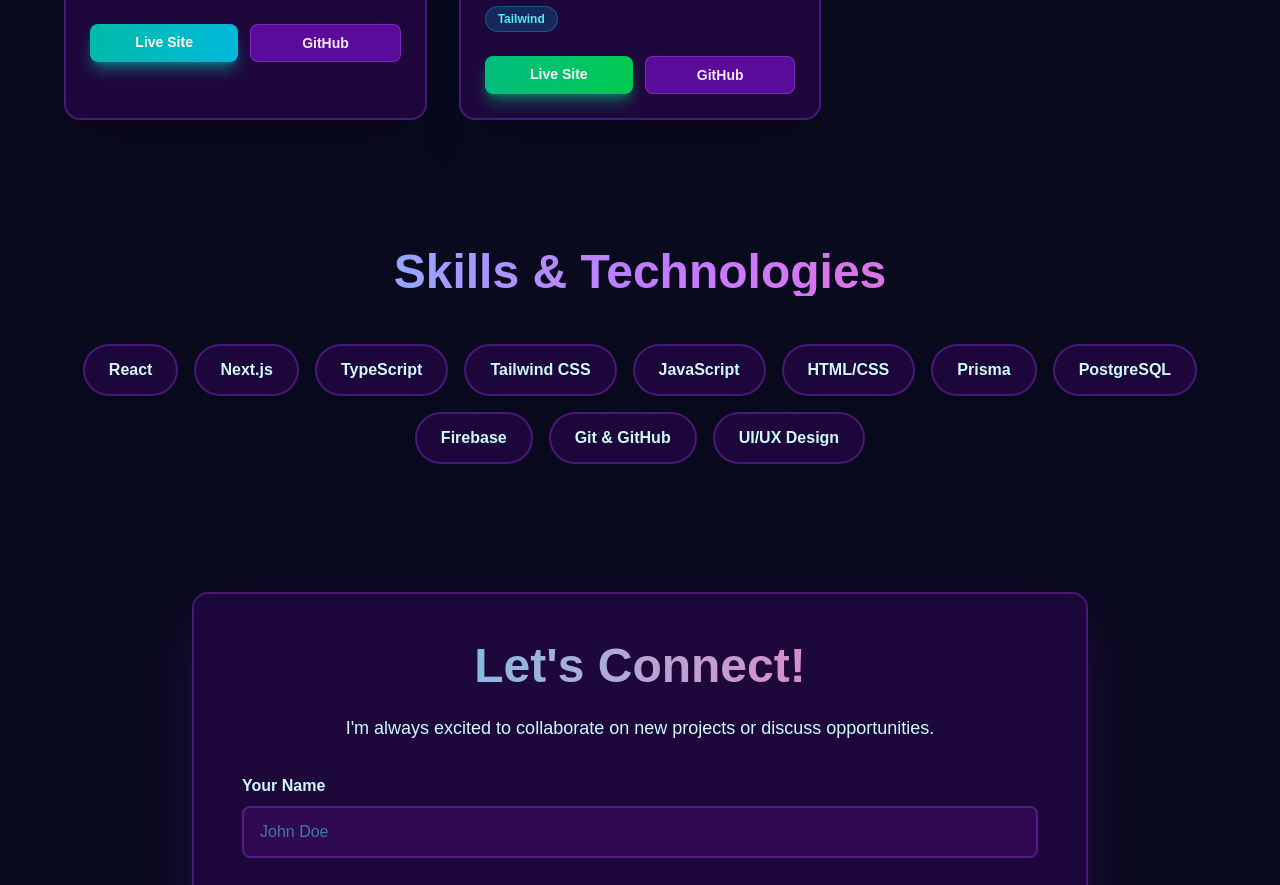
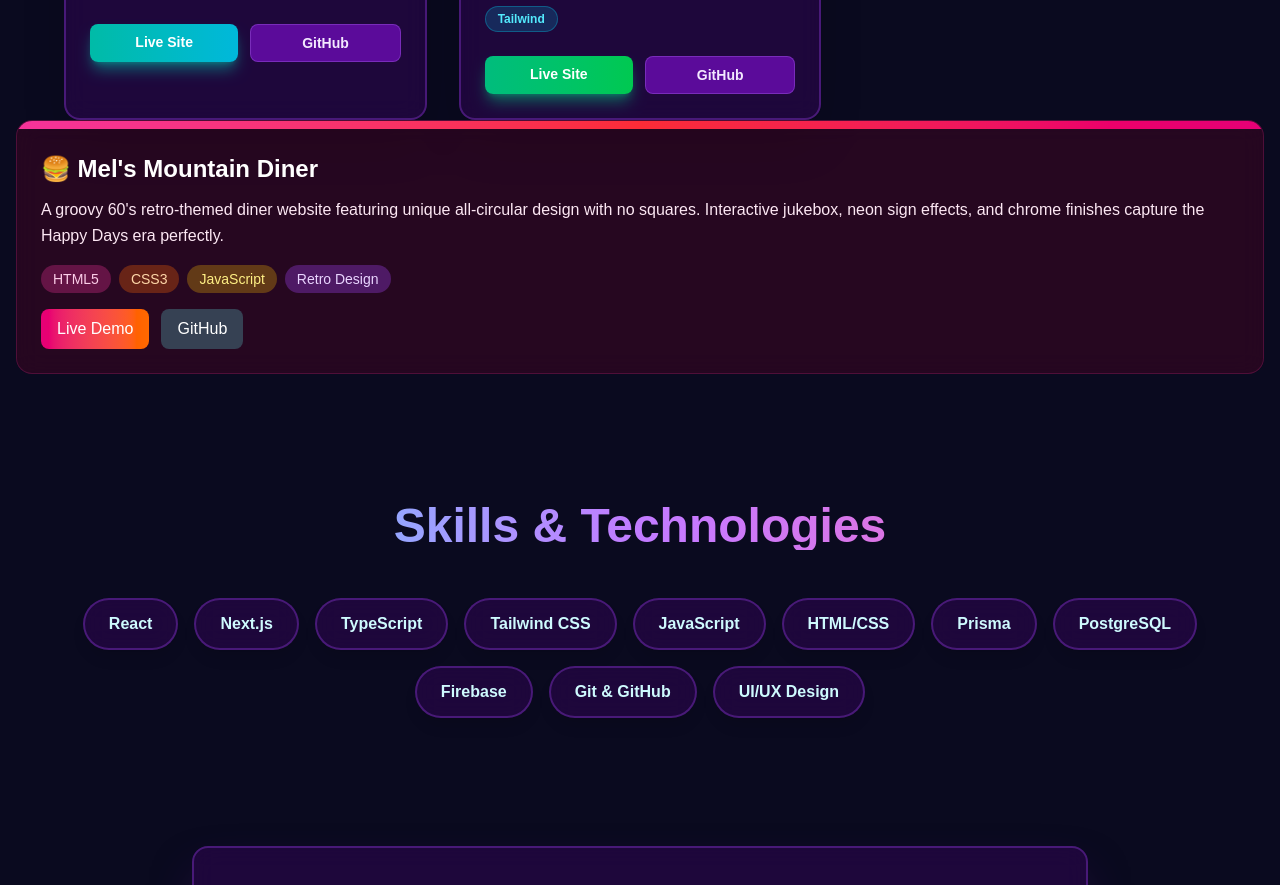
Before and after one commit to clfarr/carriefarr-portfolio, a Next.js app: page / in a window 1280 px wide. Shown: the part 1840-2725 px from the top of the page. Built offline with nearby package versions, Linux system fonts and the light colour scheme.

Commit message:
Update page.tsx

```diff
--- a/app/page.tsx
+++ b/app/page.tsx
@@ -333,6 +333,44 @@ export default function Home() {
               </div>
             </div>
           </div>
+
+          {/* Mel's Mountain Diner */}
+<div className="group bg-pink-950/40 backdrop-blur-md rounded-2xl overflow-hidden border border-pink-500/20 hover:border-pink-400/50 transition-all duration-300 hover:shadow-lg hover:shadow-pink-500/20">
+  <div className="h-2 bg-gradient-to-r from-pink-500 via-red-500 to-pink-600"></div>
+  <div className="p-6">
+    <h3 className="text-2xl font-bold text-white mb-3">
+      🍔 Mel&apos;s Mountain Diner
+    </h3>
+    <p className="text-pink-100 mb-4 leading-relaxed">
+      A groovy 60&apos;s retro-themed diner website featuring unique all-circular design with no squares. Interactive jukebox, neon sign effects, and chrome finishes capture the Happy Days era perfectly.
+    </p>
+    <div className="flex flex-wrap gap-2 mb-4">
+      <span className="px-3 py-1 bg-pink-500/30 text-pink-200 rounded-full text-sm">HTML5</span>
+      <span className="px-3 py-1 bg-orange-500/30 text-orange-200 rounded-full text-sm">CSS3</span>
+      <span className="px-3 py-1 bg-yellow-500/30 text-yellow-200 rounded-full text-sm">JavaScript</span>
+      <span className="px-3 py-1 bg-purple-500/30 text-purple-200 rounded-full text-sm">Retro Design</span>
+    </div>
+    <div className="flex gap-3 flex-wrap">
+      <a
+        href="https://clfarr.github.io/mels-mountain-diner"
+        target="_blank"
+        rel="noopener noreferrer"
+        className="px-4 py-2 bg-gradient-to-r from-pink-600 to-orange-500 text-white rounded-lg hover:shadow-lg transition-all duration-200 hover:shadow-pink-500/50"
+      >
+        Live Demo
+      </a>
+      <a
+        href="https://github.com/clfarr/mels-mountain-diner"
+        target="_blank"
+        rel="noopener noreferrer"
+        className="px-4 py-2 bg-gray-700 hover:bg-gray-600 text-white rounded-lg transition-all duration-200"
+      >
+        GitHub
+      </a>
+    </div>
+  </div>
+</div>
+
         </section>
 
         {/* Skills & Technologies */}
```
